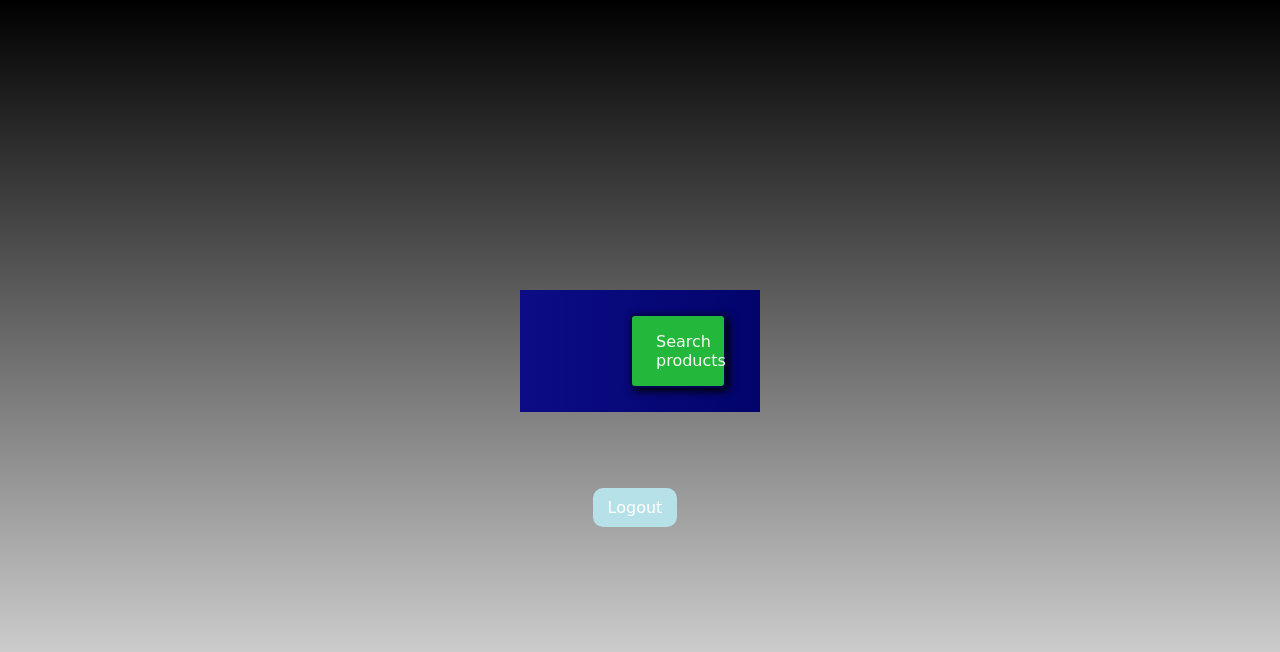
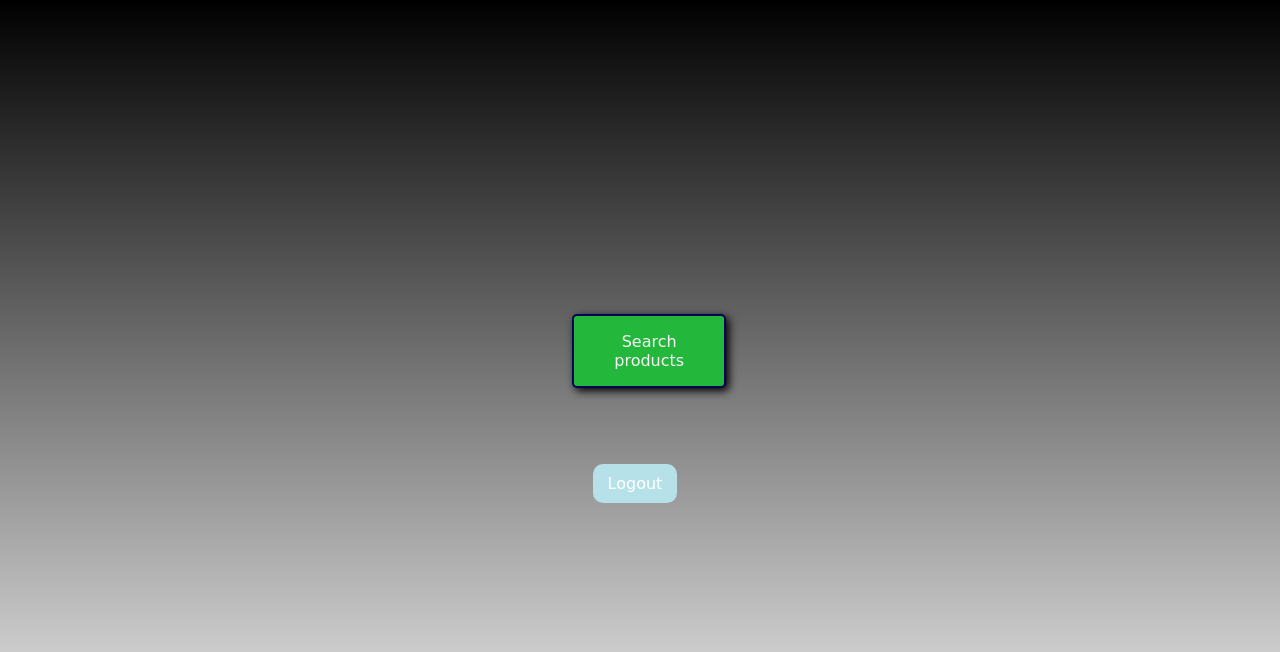
Before and after one commit to theGiuMac/pasd-PoC, a PHP site: page /clerk_home.php in a window 1280 px wide. Shown: the top 652 px of the page. Run offline with PHP 8.4, Linux system fonts and the light colour scheme; the visitor is signed in with stand-in values (Sample User, id 1).

Commit message:
Modified style

```diff
--- a/style.css
+++ b/style.css
@@ -188,11 +188,6 @@ img {
     width: 100px;
 }
 
-.button-fancy-container {
-    background-image: linear-gradient(to right, #0c0c86, #02046b);
-    padding: 1.5em;
-}
-
 .button-fancy {
     background-color: #23b83c;
     border: 2px solid #020353;
@@ -202,7 +197,7 @@ img {
     text-decoration: none;
     font-size: 1em;
     display: inline-block;
-    width: 50%;
+    width: 80%;
     border-radius: 5px;
     box-shadow: 3px 3px 8px 0 #000;
 }
```
